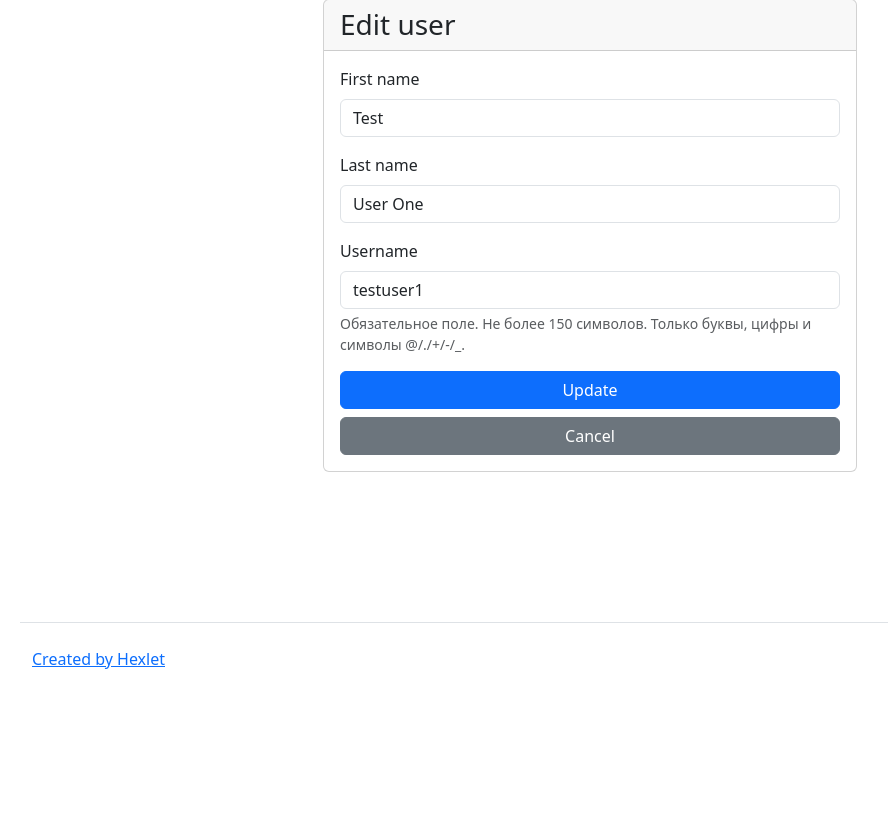
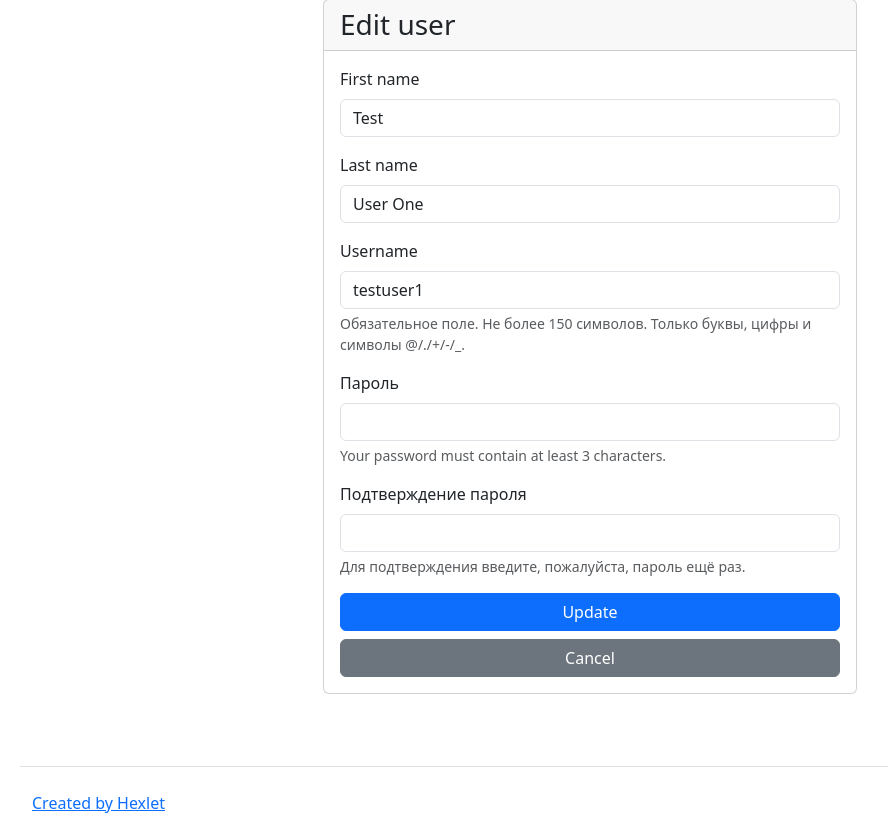
Before and after one commit to Abu2205/python-project-52, a Django app: page /users/1/update/ in a window 1280 px wide. Shown: the part 81-898 px from the top of the page, without its empty margins (50-938 px from the left). Before the commit the page ends 750 px from the top, so only its background shows below. Run offline with Django 5.2, Linux system fonts and the light colour scheme; a user stored in the database is signed in; data comes from the database, SQL or seed files in the repository.

Commit message:
complete step 8

```diff
--- a/task_manager_app/forms.py
+++ b/task_manager_app/forms.py
@@ -56,6 +56,18 @@ class UserRegistrationForm(UserCreationForm):
 
 class UserUpdateForm(forms.ModelForm):
     """Форма обновления пользователя"""
+    password1 = forms.CharField(
+        widget=forms.PasswordInput(attrs={'class': 'form-control'}),
+        label=_('Password'),
+        help_text=_('Your password must contain at least 3 characters.'),
+        required=False
+    )
+    password2 = forms.CharField(
+        widget=forms.PasswordInput(attrs={'class': 'form-control'}),
+        label=_('Password confirmation'),
+        help_text=_('Enter the same password as before, for verification.'),
+        required=False
+    )
 
     class Meta:
         model = User
@@ -70,6 +82,22 @@ class UserUpdateForm(forms.ModelForm):
             'last_name': _('Last name'),
             'username': _('Username'),
         }
+
+    def clean_password2(self):
+        password1 = self.cleaned_data.get("password1")
+        password2 = self.cleaned_data.get("password2")
+        if password1 and password2 and password1 != password2:
+            raise forms.ValidationError("Passwords don't match")
+        return password2
+
+    def save(self, commit=True):
+        user = super().save(commit=False)
+        password = self.cleaned_data.get("password1")
+        if password:
+            user.set_password(password)
+        if commit:
+            user.save()
+        return user
 
 
 class StatusForm(forms.ModelForm):
--- a/task_manager_app/views.py
+++ b/task_manager_app/views.py
@@ -61,6 +61,16 @@ class UserUpdateView(LoginRequiredMixin, SuccessMessageMixin, UpdateView):
             messages.error(request, _('You have no rights to change another user.'))
             return redirect('users_index')
         return super().dispatch(request, *args, **kwargs)
+
+    def form_valid(self, form):
+        """Обрабатываем форму и перелогиниваем пользователя если пароль изменился"""
+        user = form.save()
+        # Если пароль был изменен, нужно заново авторизовать пользователя
+        password = form.cleaned_data.get('password1')
+        if password:
+            from django.contrib.auth import update_session_auth_hash
+            update_session_auth_hash(self.request, user)
+        return super().form_valid(form)
 
 
 class UserDeleteView(LoginRequiredMixin, SuccessMessageMixin, DeleteView):
--- a/templates/users/update.html
+++ b/templates/users/update.html
@@ -17,12 +17,20 @@
                         {% for field in form %}
                             <div class="mb-3">
                                 <label for="{{ field.id_for_label }}" class="form-label">{{ field.label }}</label>
+                                {% if field.name == 'password1' or field.name == 'password2' %}
+                                    <input type="password"
+                                           class="form-control{% if field.errors %} is-invalid{% endif %}"
+                                           name="{{ field.name }}"
+                                           id="{{ field.id_for_label }}"
+                                           value="">
+                                {% else %}
                                     <input type="{{ field.field.widget.input_type|default:'text' }}"
                                            class="form-control{% if field.errors %} is-invalid{% endif %}"
                                            name="{{ field.name }}"
                                            id="{{ field.id_for_label }}"
                                            value="{{ field.value|default:'' }}"
                                            {% if field.field.required %}required{% endif %}>
+                                {% endif %}
                                 {% if field.help_text %}
                                     <div class="form-text">{{ field.help_text }}</div>
                                 {% endif %}
```
Lines whose indentation alone changed are shown as unchanged.
